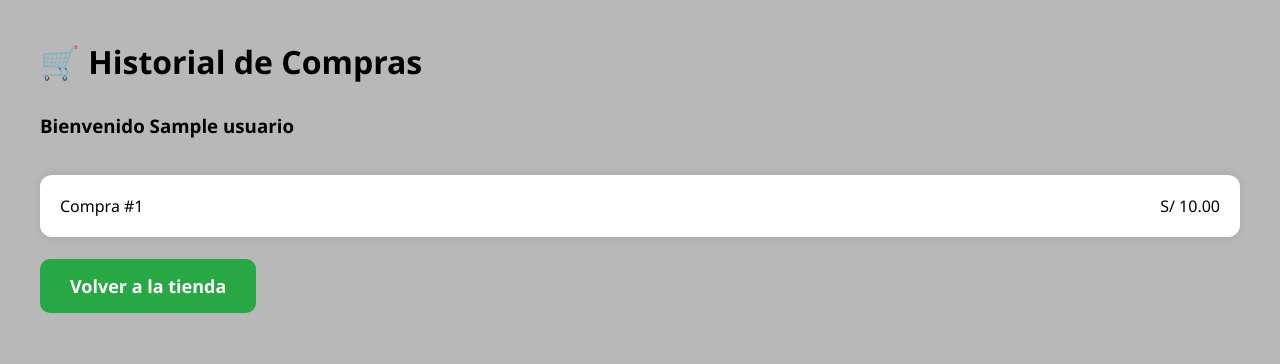
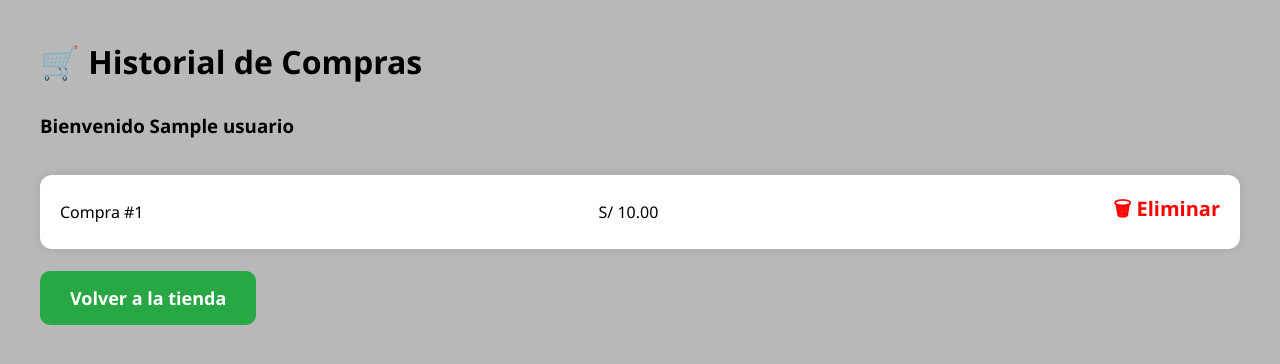
Before and after one commit to Zaidd3108/PROYECTO, a Flask app: template templates/compras.html in a window 1280 px wide. Shown: the top 364 px of the page. Run offline with Flask 3, Linux system fonts and the light colour scheme; the template is opened without the code that fills it: most values are stand-ins (such as "Sample title", 1, 10 or a date in 2020).

Commit message:
Update compras.html

```diff
--- a/templates/compras.html
+++ b/templates/compras.html
@@ -36,6 +36,12 @@
                 S/ {{ "%.2f"|format(compra.total) }}
             </span>
 
+            <a href="{{ url_for('eliminar_compra', id=compra.id) }}"
+                onclick="return confirm('¿Seguro que deseas eliminar esta compra?')"
+                style="color:red; font-weight:bold;">
+                🗑 Eliminar
+            </a>
+
         </div>
 
         {% endfor %}
```
Lines whose indentation alone changed are shown as unchanged.
